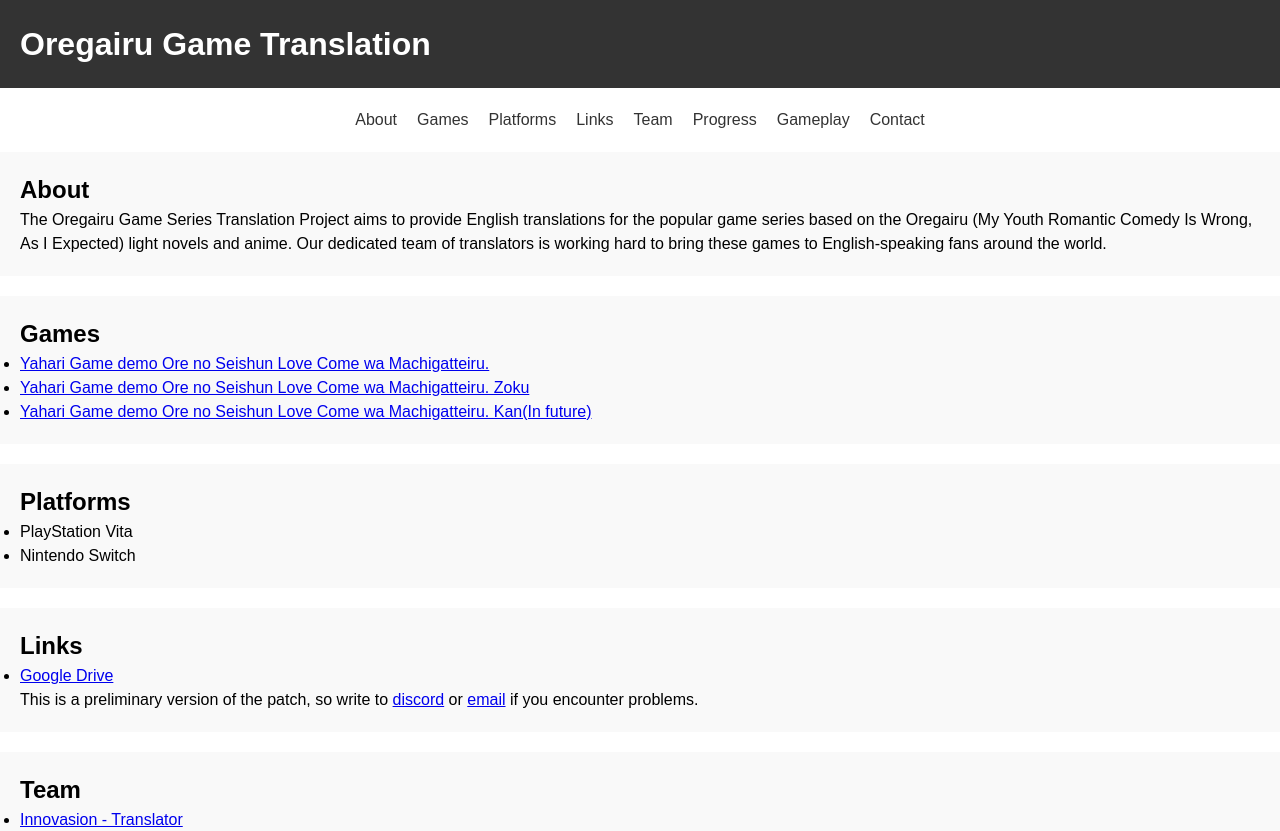
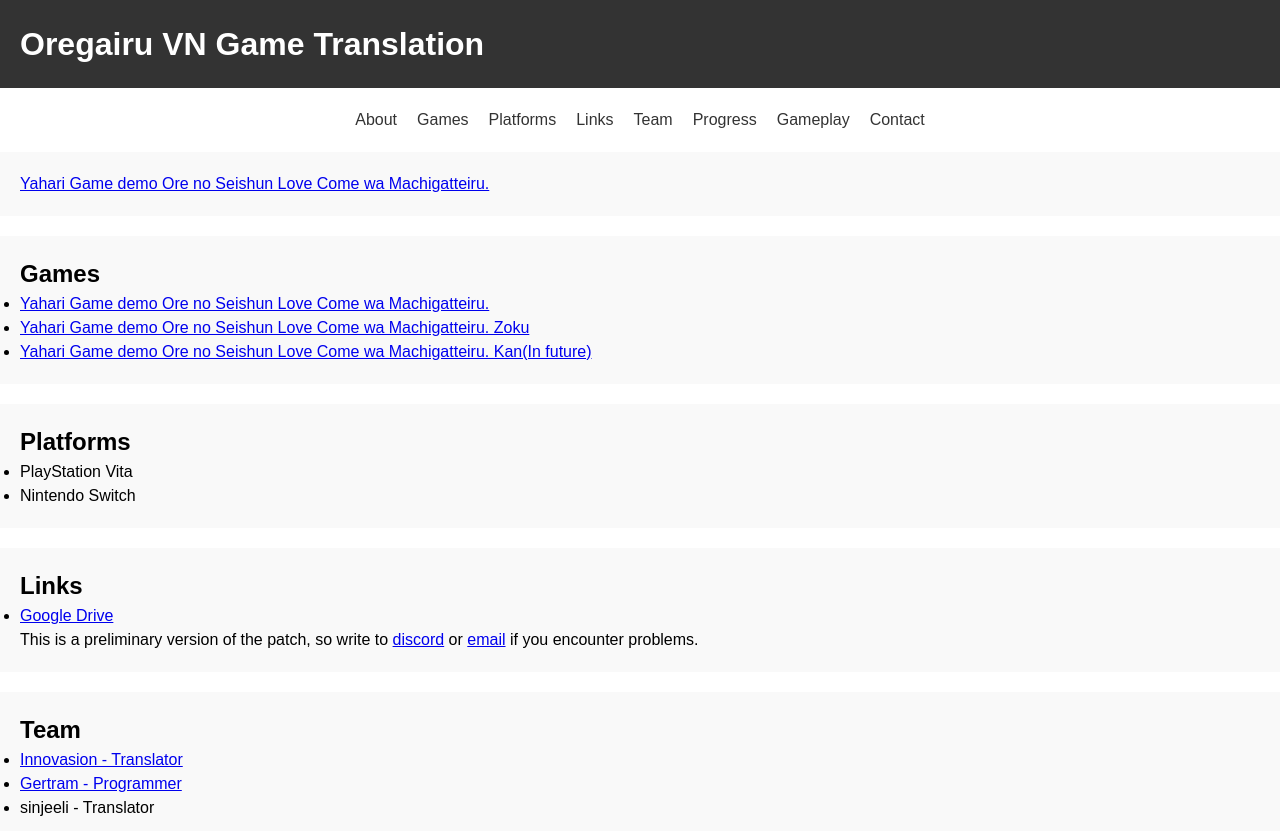
Before and after one commit to Gertram/OregairuVitaSwitch, a plain HTML site: page oregairu.html in a window 1280 px wide. Shown: the top 831 px of the page. Drawn offline with Linux system fonts and the light colour scheme.

Commit message:
about fix

```diff
--- a/oregairu.html
+++ b/oregairu.html
@@ -10,7 +10,7 @@
 
 <body>
 <header>
-    <h1>Oregairu Game Translation</h1>
+    <h1>Oregairu VN Game Translation</h1>
 </header>
 
 <nav>
@@ -27,12 +27,7 @@
 </nav>
 
 <section id="about">
-    <h2>About</h2>
-    <p>The Oregairu Game Series Translation Project aims to provide English translations for the popular game series
-        based on the
-        Oregairu (My Youth Romantic Comedy Is Wrong, As I Expected) light novels and anime. Our dedicated team of
-        translators is
-        working hard to bring these games to English-speaking fans around the world.</p>
+    <p><a href="https://vndb.org/v12630">Yahari Game demo Ore no Seishun Love Come wa Machigatteiru.</a></p>
 </section>
 
 <section id="games">
```
Also changed, not shown: index.html (+5 -2 lines), oregairu_zoku.html (+1 -1 lines).
